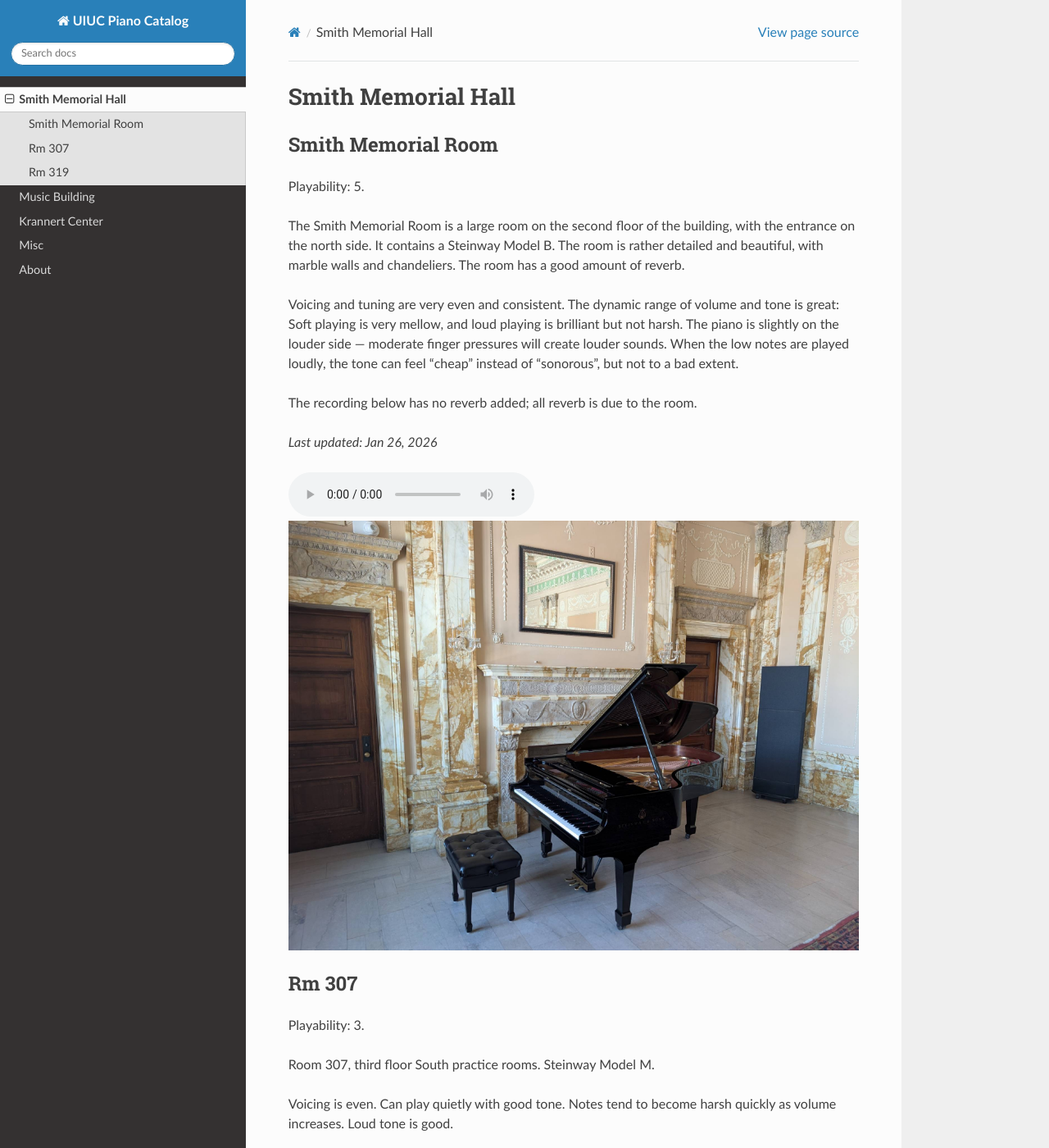
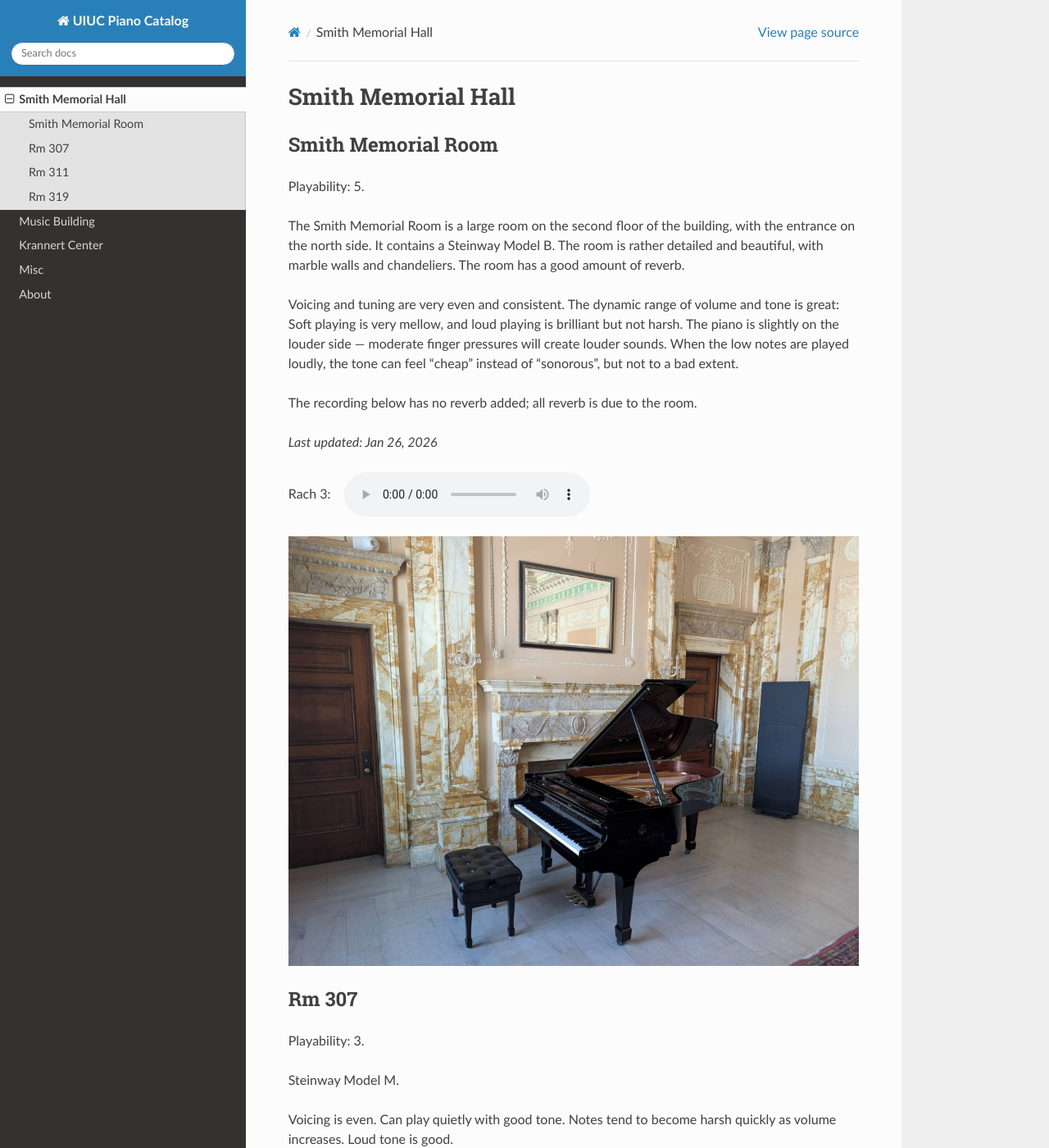
Before and after one commit to phuang1024/UIUCPianoCatalog, a Sphinx documentation site: the page built from docs/smith/index.rst, in a window 1280 px wide and 1400 px high. Shown: the whole window at 82% size. Built offline with Sphinx 7.4.7 and the Read the Docs theme 3.1.0, drawn with Linux system fonts in a browser that asks for light colours; some of the changed text lies outside the part shown.

Commit message:
New room and new styles.

```diff
--- a/docs/_ext/audio.py
+++ b/docs/_ext/audio.py
@@ -4,14 +4,25 @@
 
 class AudioDirective(Directive):
     required_arguments = 1
+    has_content = True
 
     def run(self):
         src = self.arguments[0]
+
+        caption_html = ""
+        if self.content:
+            caption_text = " ".join(self.content)
+            caption_html = f"<span class='audio-caption'>{caption_text}</span> "
+
         html = f"""
-        <audio controls>
-          <source src="{src}">
-        </audio>
+        <p class="audio-inline">
+          {caption_html}
+          <audio controls style="vertical-align: middle;">
+            <source src="{src}">
+          </audio>
+        </p>
         """
+
         return [nodes.raw('', html, format='html')]
 
 
--- /dev/null
+++ b/docs/_static/style.css
@@ -0,0 +1,5 @@
+.audio-inline {
+  display: flex;
+  align-items: center;
+  gap: 1em;
+}
--- a/docs/about.rst
+++ b/docs/about.rst
@@ -8,6 +8,9 @@
 the piano at the time of writing is documented. Because most pianos are in tune,
 the tone is the main factor in quality. Tone is influenced by voicing,
 age/condition, and piano size.
+
+The source code for this website is available at
+https://github.com/phuang1024/UIUCPianoCatalog
 
 
 Playability index
--- a/docs/conf.py
+++ b/docs/conf.py
@@ -31,3 +31,4 @@
 
 html_theme = 'sphinx_rtd_theme'
 html_static_path = ['_static']
+html_css_files = ['style.css']
--- a/docs/smith/307.rst
+++ b/docs/smith/307.rst
@@ -3,7 +3,7 @@
 
 Playability: 3.
 
-Room 307, third floor South practice rooms. Steinway Model M.
+Steinway Model M.
 
 Voicing is even. Can play quietly with good tone. Notes tend to become harsh
 quickly as volume increases. Loud tone is good.
@@ -12,4 +12,6 @@
 
 .. audio:: ../_static/audio/smith/307.mp3
 
+   Rach 3:
+
 .. image:: ../_static/img/smith/307.jpg
--- /dev/null
+++ b/docs/smith/311.rst
@@ -0,0 +1,18 @@
+Rm 311
+------
+
+Playability: 2.
+
+Steinway Model M.
+
+Voicing is slightly too soft, and uneven. Treble notes especially sound muted
+even when played with large force. Bass notes sound mellow, but not brilliant.
+The action makes a knocking noise when certain keys are played.
+
+*Last updated: Jan 31, 2026*
+
+.. audio:: ../_static/audio/smith/311.mp3
+
+   Liszt Petrarch Sonnet 1:
+
+.. image:: ../_static/img/smith/311.jpg
--- a/docs/smith/319.rst
+++ b/docs/smith/319.rst
@@ -3,7 +3,7 @@
 
 Playability: 2.
 
-Room 319, third floor South practice rooms. Steinway Model M.
+Steinway Model M.
 
 Voicing is quite loud. Notes become harsh quickly. Quiet playing is not very
 mellow, and key weight is uneven. Loud playing feels "cheap". Some notes aren't
@@ -13,4 +13,6 @@
 
 .. audio:: ../_static/audio/smith/319.mp3
 
+   Rach 3:
+
 .. image:: ../_static/img/smith/319.jpg
--- a/docs/smith/index.rst
+++ b/docs/smith/index.rst
@@ -5,4 +5,6 @@
 
 .. include:: 307.rst
 
+.. include:: 311.rst
+
 .. include:: 319.rst
--- a/docs/smith/memorial_room.rst
+++ b/docs/smith/memorial_room.rst
@@ -20,4 +20,6 @@
 
 .. audio:: ../_static/audio/smith/MemRm.mp3
 
+   Rach 3:
+
 .. image:: ../_static/img/smith/MemRm.jpg
```
Also changed, not shown: docs/_static/img/smith/311.jpg (added), 1 other file.
